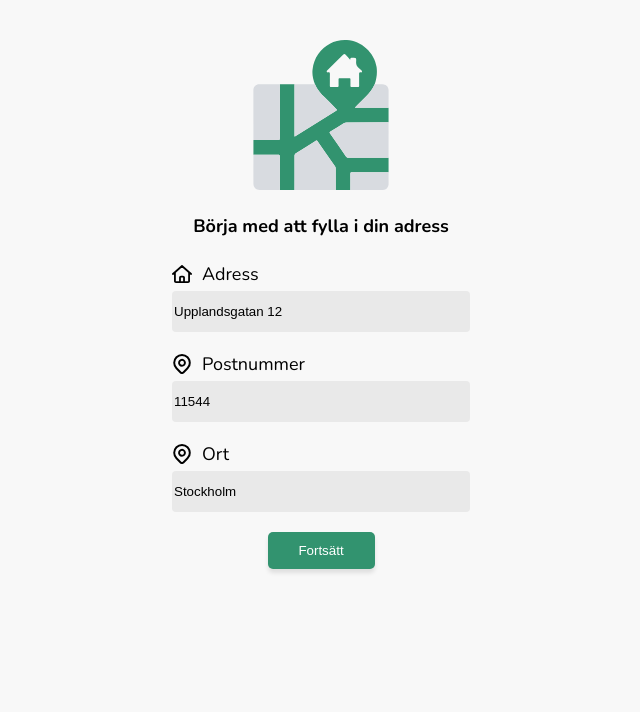
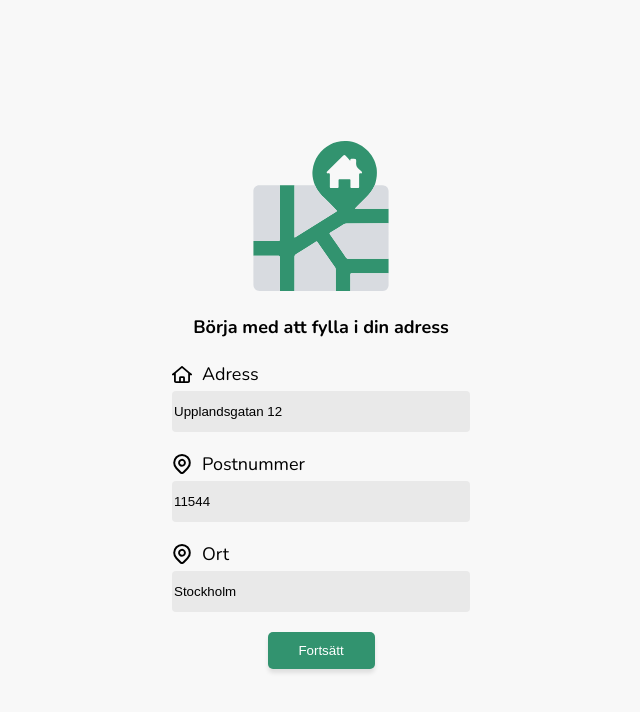
Before and after one commit to martin-linden/SouperHealthy, an Angular app: page /address in a window 1280 px wide. Shown: the top 712 px of the page, without its empty margins (319-959 px from the left). Built offline with nearby package versions, Linux system fonts and the light colour scheme.

Commit message:
aligned pages

```diff
--- a/src/app/components/soup-menu-banner/soup-menu-banner.component.scss
+++ b/src/app/components/soup-menu-banner/soup-menu-banner.component.scss
@@ -10,6 +10,7 @@
   right: 0;
   transition: 0.3s ease-in-out;
   box-shadow: 0 1px 3px 0 rgba(0, 0, 0, 0.1), 0 1px 2px 0 rgba(0, 0, 0, 0.06);
+
   /*  border-bottom: 1px solid #d4d3d3; */
 }
 
--- a/src/app/pages/address/address.component.scss
+++ b/src/app/pages/address/address.component.scss
@@ -2,7 +2,11 @@ form {
   display: flex;
   flex-direction: column;
   align-items: center;
+  justify-content: center;
   padding: 20px;
+  padding-top: 0px;
+  padding-bottom: 0px;
+  height: 100vh;
 }
 
 .delivery-info-container {
```
